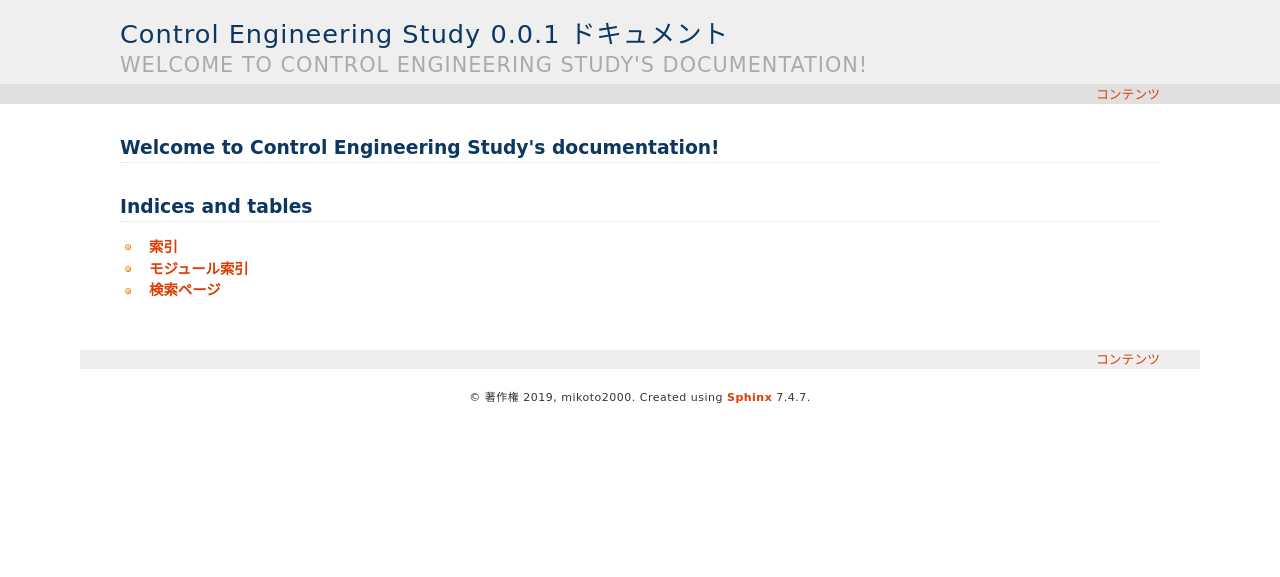
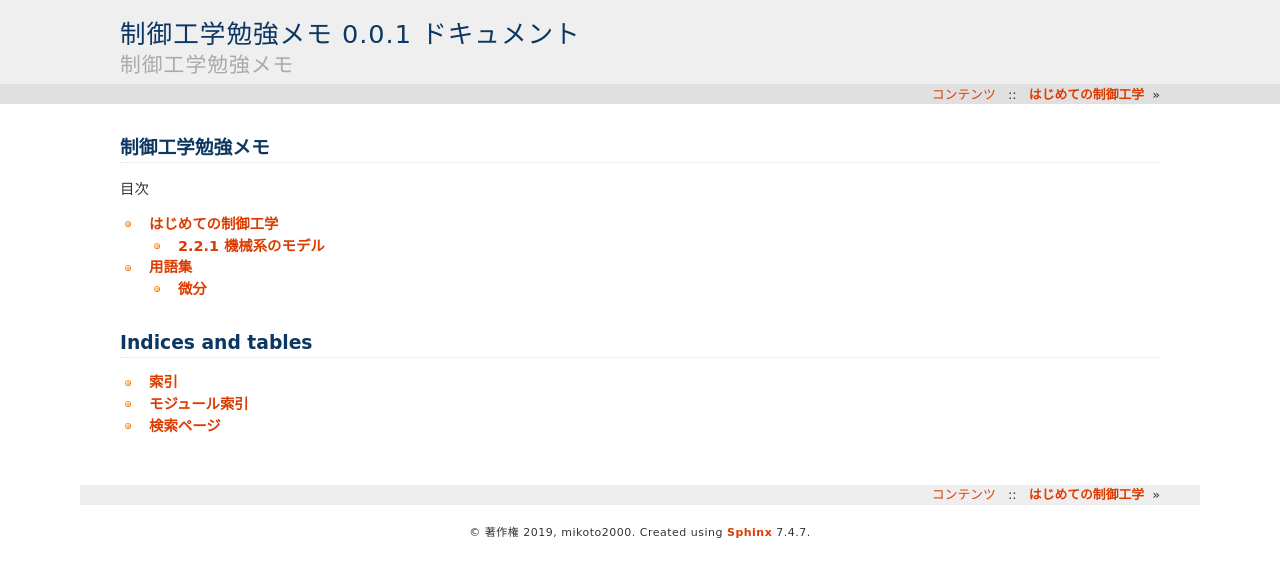
Before and after one commit to mikoto2000/control-engineering, a Sphinx documentation site: the page built from source/index.rst, in a window 1280 px wide. Shown: the top 577 px of the page. Built offline with Sphinx 7.4.7, drawn with Linux system fonts in a browser that asks for light colours.

Commit message:
2019/2/7 分進捗。
- 「はじめての制御工学」 2.2.1 から「機械系のモデル」についての一部数式を転記
- 微分の書き方について記載

```diff
--- a/source/conf.py
+++ b/source/conf.py
@@ -19,7 +19,7 @@
 
 # -- Project information -----------------------------------------------------
 
-project = 'Control Engineering Study'
+project = '制御工学勉強メモ'
 copyright = '2019, mikoto2000'
 author = 'mikoto2000'
 
--- a/source/index.rst
+++ b/source/index.rst
@@ -3,13 +3,15 @@
    You can adapt this file completely to your liking, but it should at least
    contain the root `toctree` directive.
 
-Welcome to Control Engineering Study's documentation!
-=====================================================
+制御工学勉強メモ
+================
 
 .. toctree::
    :maxdepth: 2
-   :caption: Contents:
+   :caption: 目次
 
+   はじめての制御工学.rst
+   用語集.rst
 
 
 Indices and tables
--- /dev/null
+++ b/source/はじめての制御工学.rst
@@ -0,0 +1,26 @@
+==================
+はじめての制御工学
+==================
+
+--------------------
+2.2.1 機械系のモデル
+--------------------
+
+.. math::
+
+   Ma(t) = f(t)
+
+- :math:`M` : 物体の質量
+- :math:`a(t)` : 時刻 :math:`t` 時点での物体の加速度
+- :math:`f(t)` : 時刻 :math:`t` 時点での物体に加える力
+- :math:`x(t)` :  時刻 :math:`t` 時点での物体の変位
+
+.. math::
+
+   a(t) = \ddot{x}(t) = \frac{d^2x(t)}{dt^2}
+
+:math:`(1)` に :math:`(2)` を代入。
+
+.. math::
+
+   M\ddot{x}(t) = f(t) または M\frac{d^2x(t)}{dt^2} = f(t)
```
Also changed, not shown: source/用語集.rst (added, +51 -0 lines).
